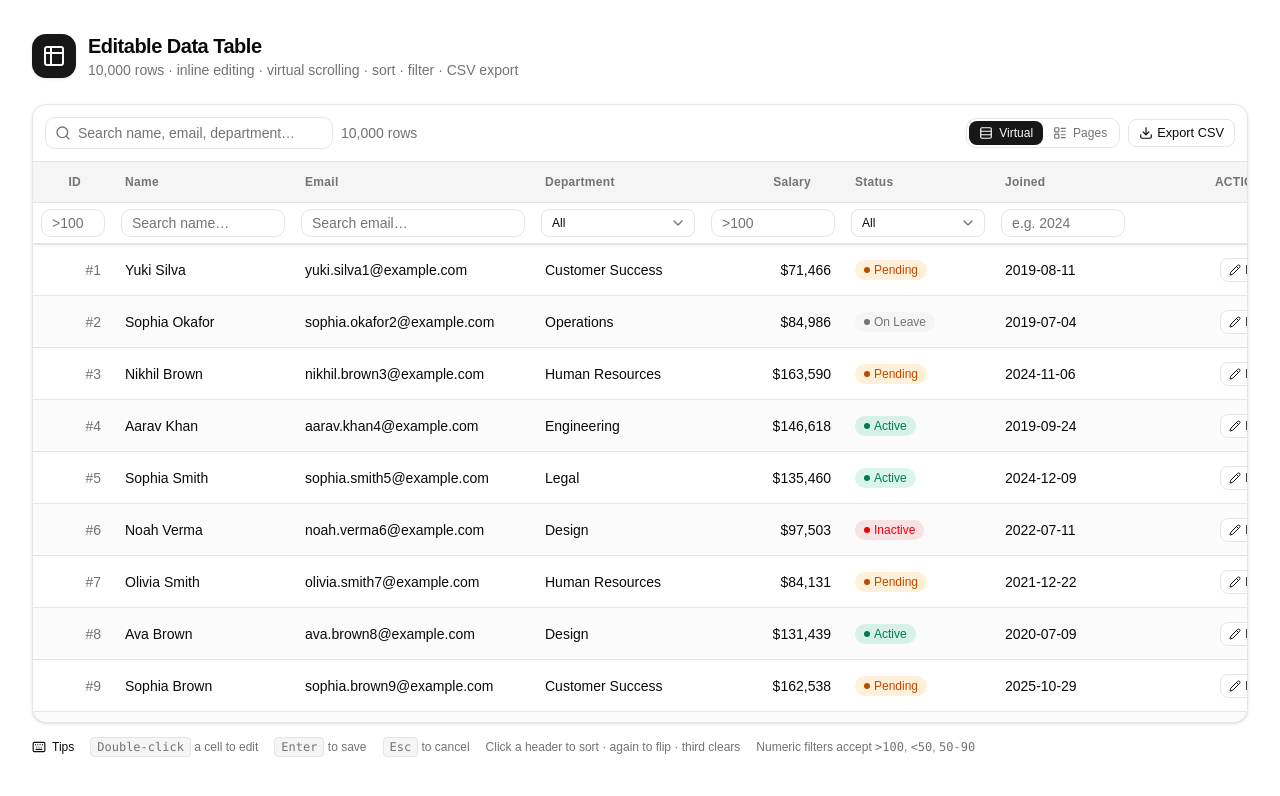
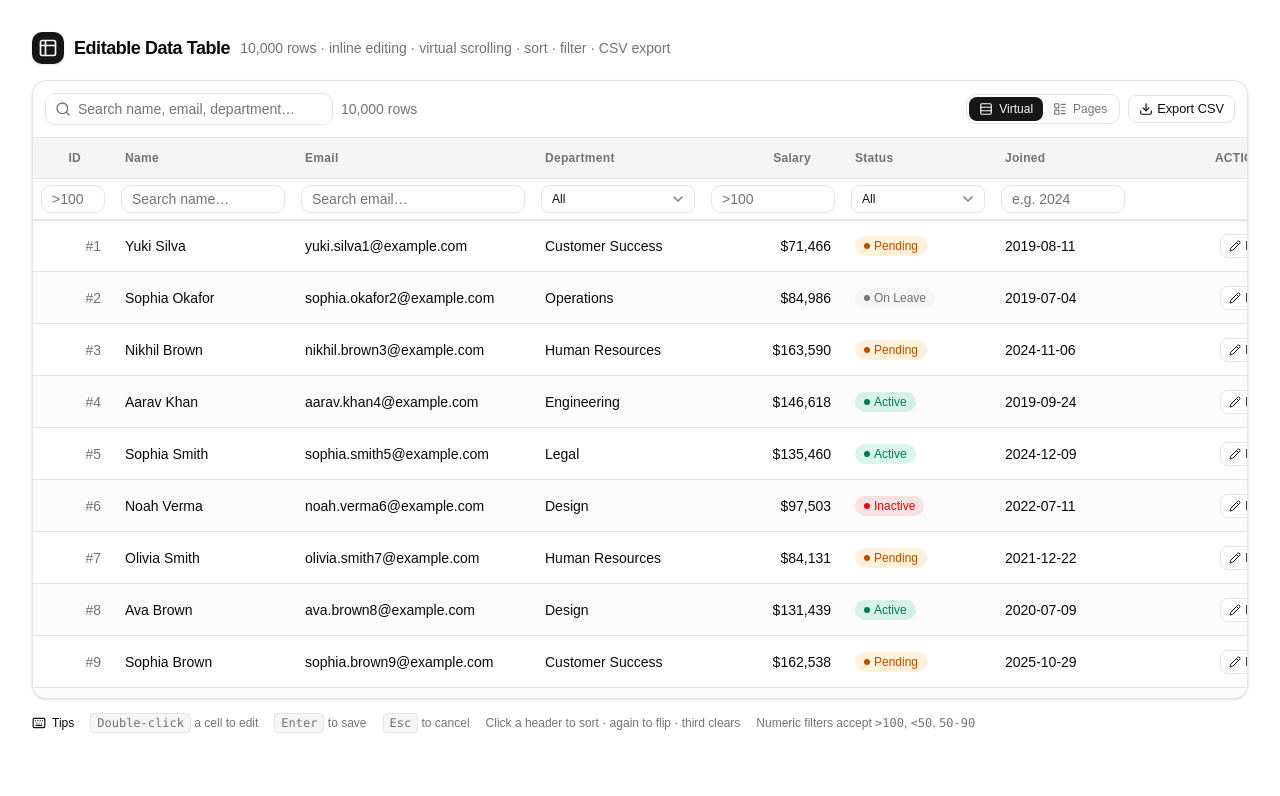
Before and after one commit to vishkx/advanced-editable-data-table, a React (Vite) app: page / in a window 1280 px wide. Shown: the top 796 px of the page. Built offline with nearby package versions, Linux system fonts and the light colour scheme.

Commit message:
Collapse header into a single line

```diff
--- a/src/App.tsx
+++ b/src/App.tsx
@@ -5,19 +5,17 @@ import { useTableStore } from "@/store/useTableStore";
 function HeaderBar() {
   const total = useTableStore((s) => s.rows.length);
   return (
-    <header className="mb-6 flex items-center gap-3">
-      <div className="grid size-11 place-items-center rounded-xl bg-primary text-primary-foreground shadow-sm">
-        <Table2 className="size-6" />
+    <header className="mb-4 flex flex-wrap items-center gap-x-2.5 gap-y-1">
+      <div className="grid size-8 shrink-0 place-items-center rounded-lg bg-primary text-primary-foreground shadow-sm">
+        <Table2 className="size-5" />
       </div>
-      <div>
-        <h1 className="text-xl font-semibold tracking-tight">
-          Editable Data Table
-        </h1>
-        <p className="text-sm text-muted-foreground">
-          {total.toLocaleString()} rows · inline editing · virtual scrolling ·
-          sort · filter · CSV export
-        </p>
-      </div>
+      <h1 className="text-lg font-semibold tracking-tight">
+        Editable Data Table
+      </h1>
+      <span className="hidden text-sm text-muted-foreground sm:inline">
+        {total.toLocaleString()} rows · inline editing · virtual scrolling ·
+        sort · filter · CSV export
+      </span>
     </header>
   );
 }
```
